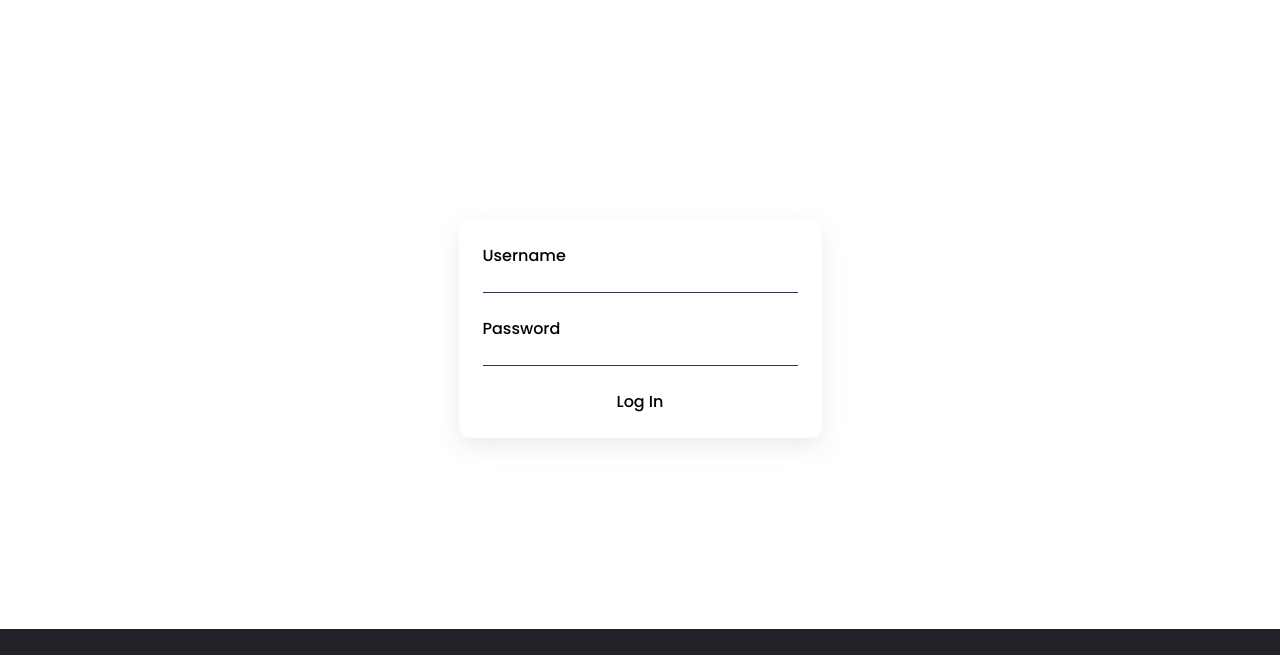
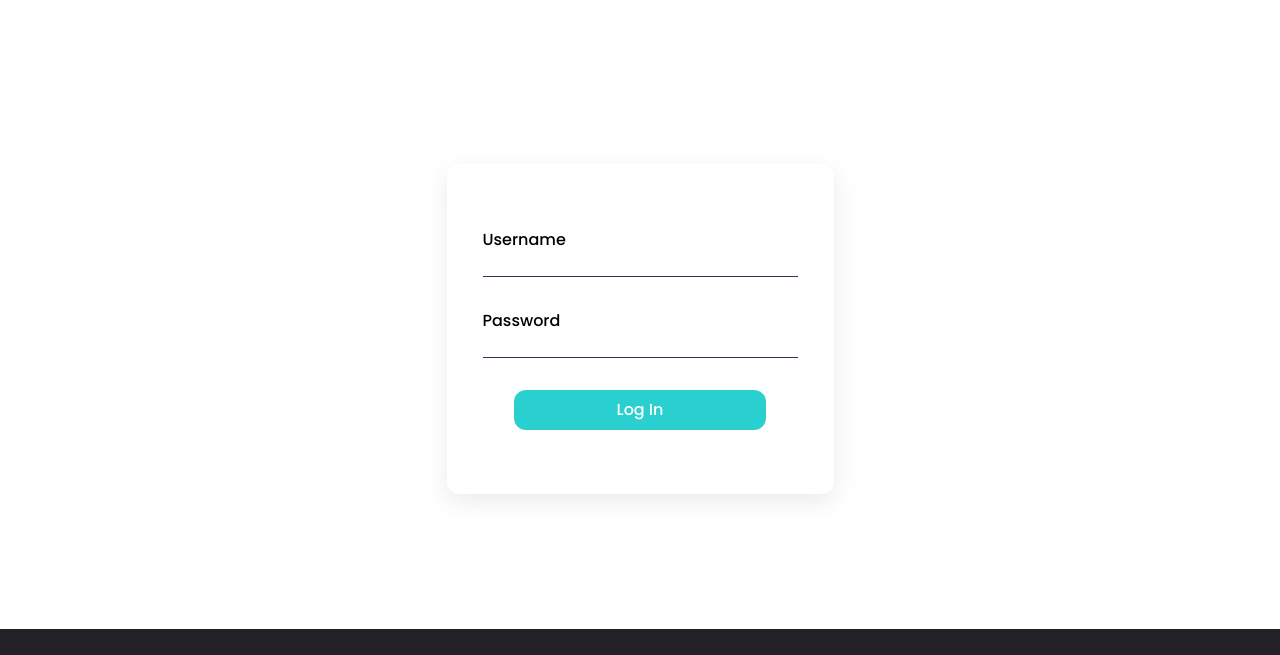
Before and after one commit to krystiano13/url_shortener, an Astro site in the folder client/: page /login in a window 1280 px wide. Shown: the part 107-762 px from the top of the page. Built offline with nearby package versions, Linux system fonts and the light colour scheme; Astro itself is replaced by a stand-in of ours.

Commit message:
finish styles for login page

```diff
--- a/client/src/pages/login.astro
+++ b/client/src/pages/login.astro
@@ -4,7 +4,7 @@ import Layout from '../partials/Layout.astro';
 
 <Layout>
     <section class="w-full h-[75vh] flex justify-center items-center">
-        <form class="flex flex-col items-center justify-center gap-6 p-6 rounded-xl">
+        <form class="flex flex-col items-center justify-center gap-8 p-9 pt-16 pb-16 rounded-xl">
             <label class="font-small">
                 <span>Username</span> <br />
                 <input required class="outline-none font-small" type="text" name="username">
@@ -13,7 +13,7 @@ import Layout from '../partials/Layout.astro';
                 <span>Password</span> <br />
                 <input required class="outline-none font-small" type="password" name="password" />
             </label>
-            <button class="font-small" type="submit">Log In</button>
+            <button class="font-small w-[80%] text-white bg-cyan p-2 pl-4 pr-4 rounded-xl" type="submit">Log In</button>
         </form>
     </section>
 </Layout>
@@ -46,6 +46,10 @@ import Layout from '../partials/Layout.astro';
         border-color: var(--cyan);
     }
 
+    .bg-cyan {
+        background-color: var(--cyan);
+    }
+
     .cyan {
         color: var(--cyan);
     }
--- a/client/src/partials/Nav/HamburgerMenu.astro
+++ b/client/src/partials/Nav/HamburgerMenu.astro
@@ -2,7 +2,7 @@
 const { routes } = Astro.props;
 ---
 
-<div id="hamburger-menu" class="lg:hidden nav-hidden transition-transform rounded-2xl fixed w-[80%] ml-[10%] mt-[8rem] h-auto flex flex-col p-6 items-center">
+<div id="hamburger-menu" class="lg:hidden z-50 nav-hidden transition-transform rounded-2xl fixed w-[80%] ml-[10%] mt-[8rem] h-auto flex flex-col p-6 items-center">
     {routes.map(item => <a href={item.href} class="font-big text-center text-white transition-colors mt-2 mb-2 text-lg w-full">{item.text}</a>)}
     <div id="separator" class="w-[85%] h-[1px] opacity-50 stripe m-2"></div>
     <button class="cursor-pointer text-center w-full mt-2 mb-2 font-big grayish-violet h-dark-violet transition-colors">Login</button>
```
